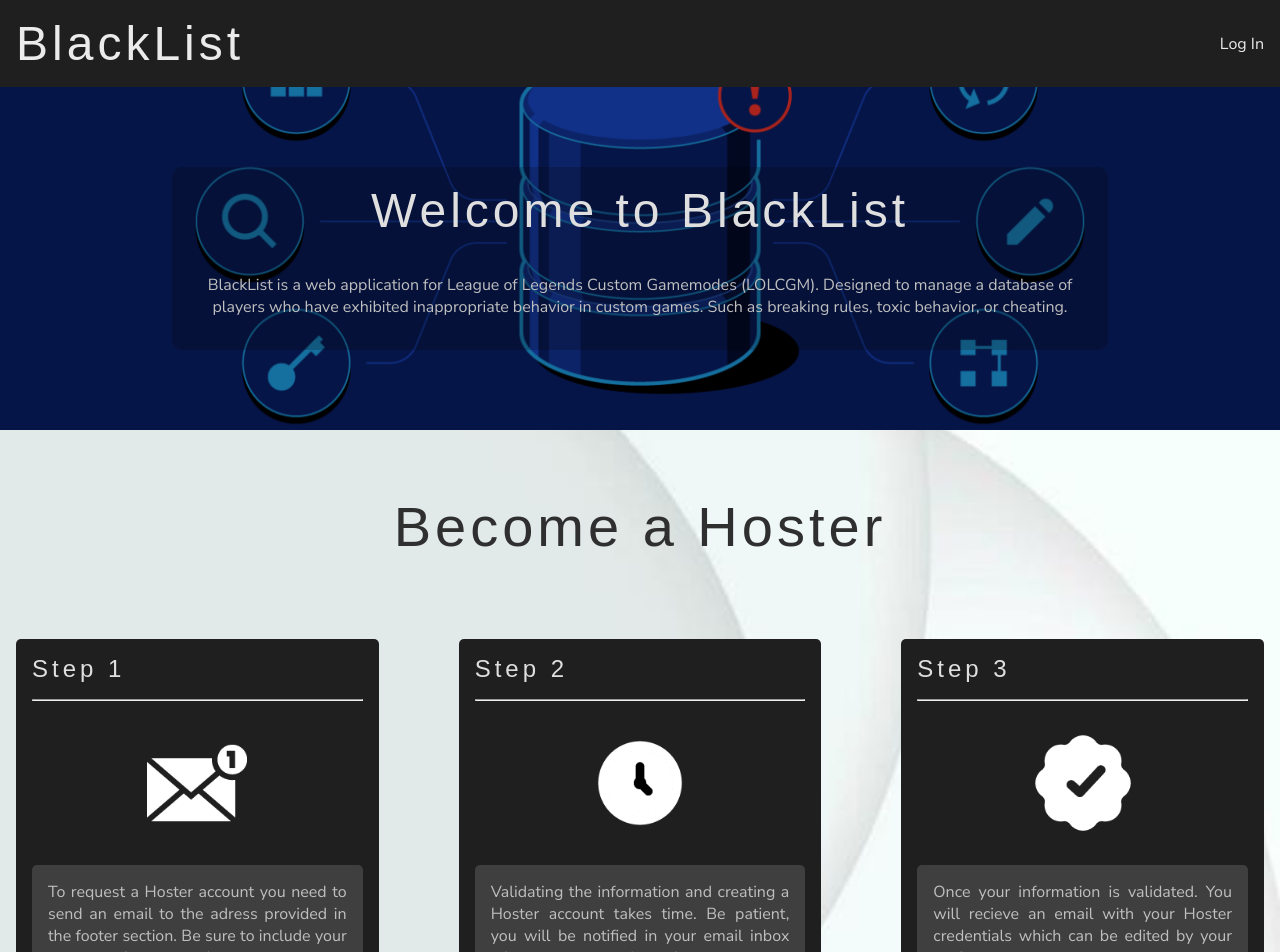
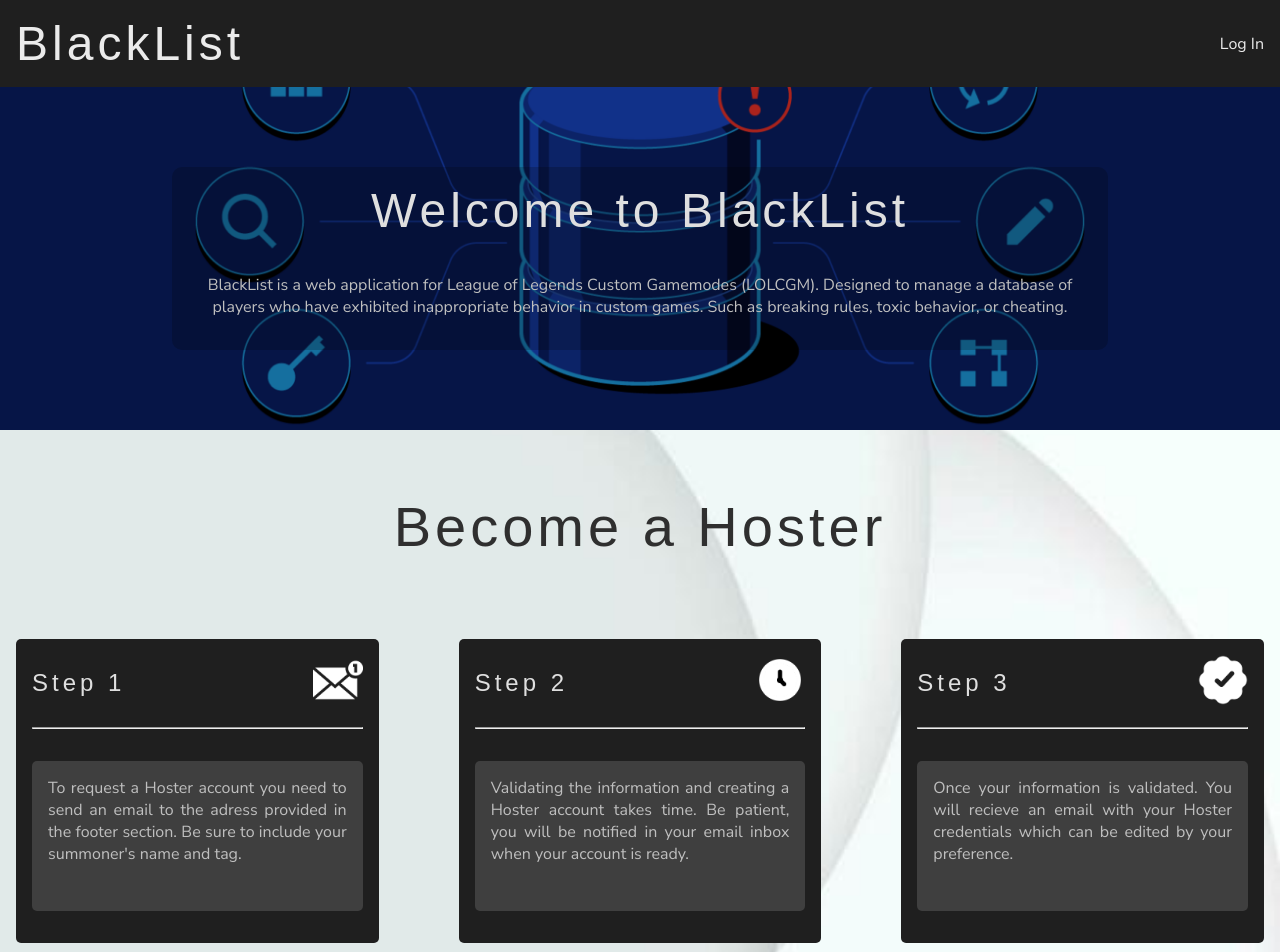
Before and after one commit to GitKub3r/BlackList-LOLCGM, a React (Vite) app: page /home in a window 1280 px wide. Shown: the top 952 px of the page. Built offline with nearby package versions, Linux system fonts and the light colour scheme; a web font is replaced by a local one.

Commit message:
Changed cards design

```diff
--- a/src/components/card/card.css
+++ b/src/components/card/card.css
@@ -34,13 +34,14 @@
   padding: 1rem;
 }
 
-.card-image-container img {
-  width: 100px;
+.card-stamp img {
+  width: 50px;
   border-radius: var(--blacklist-border-radius-soft);
 }
 
 .card-desc-container {
   background-color: var(--blacklist-bg-primary-contrast);
+  min-height: 150px;
 
   padding: 1rem;
   margin: 1rem 0;
--- a/src/components/card/card.tsx
+++ b/src/components/card/card.tsx
@@ -6,14 +6,12 @@
     <div className="card-container">
       <div className="card-title-container">
         <h1 className="card-title">{title}</h1>
-        <p className="card-date">{date}</p>
+        <div className="card-stamp">
+          <img src={src} alt="card-image" />
+        </div>
       </div>
 
       <hr className="card-separator" />
-
-      <div className="card-image-container">
-        <img src={src} alt="card-image" />
-      </div>
 
       <div className="card-desc-container">
         <p className="card-desc">{desc}</p>
```
